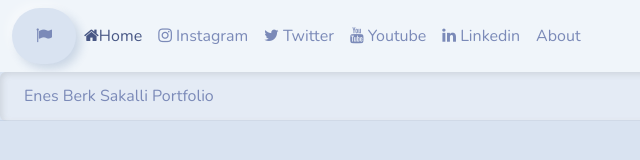
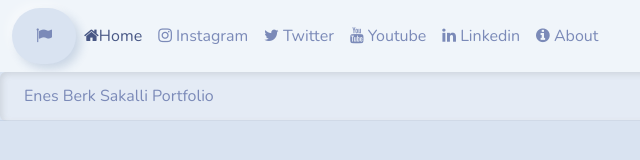
Before and after one commit to enesBerkSakalli/enesBerkSakalli.github.io, a plain HTML site: page index.html in a window 1280 px wide. Shown: the full height of the page, 0-640 px from the left. Drawn offline with nearby package versions, Linux system fonts and the light colour scheme.

Commit message:
Small changes for Icon

```diff
--- a/index.html
+++ b/index.html
@@ -92,7 +92,10 @@
                         </li>
 
                         <li class="nav-item">
-                            <a class="nav-link" href="./about.html">About</a>
+                            <a class="nav-link" href="./about.html">
+                                <i class="fa fa-info-circle" aria-hidden="true"></i>
+                                About
+                            </a>
                         </li>
 
                     </ul>
```
